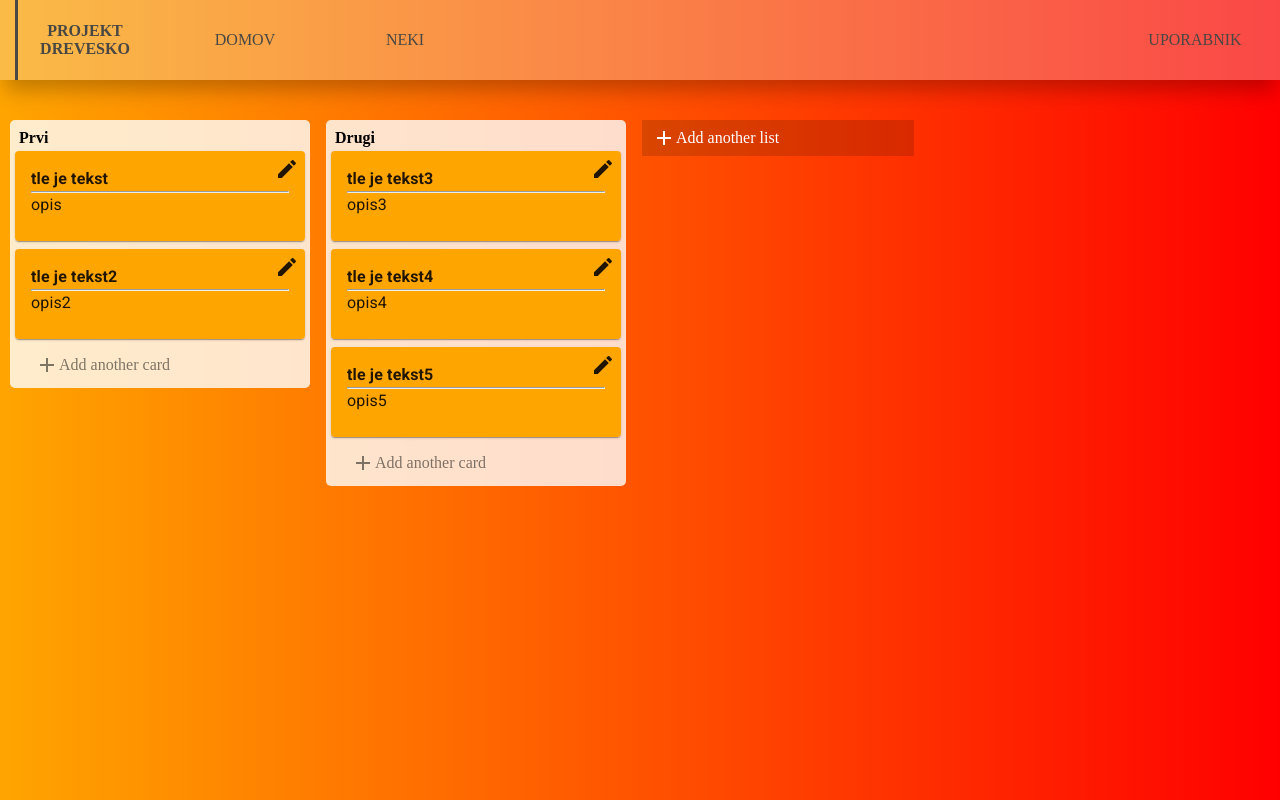
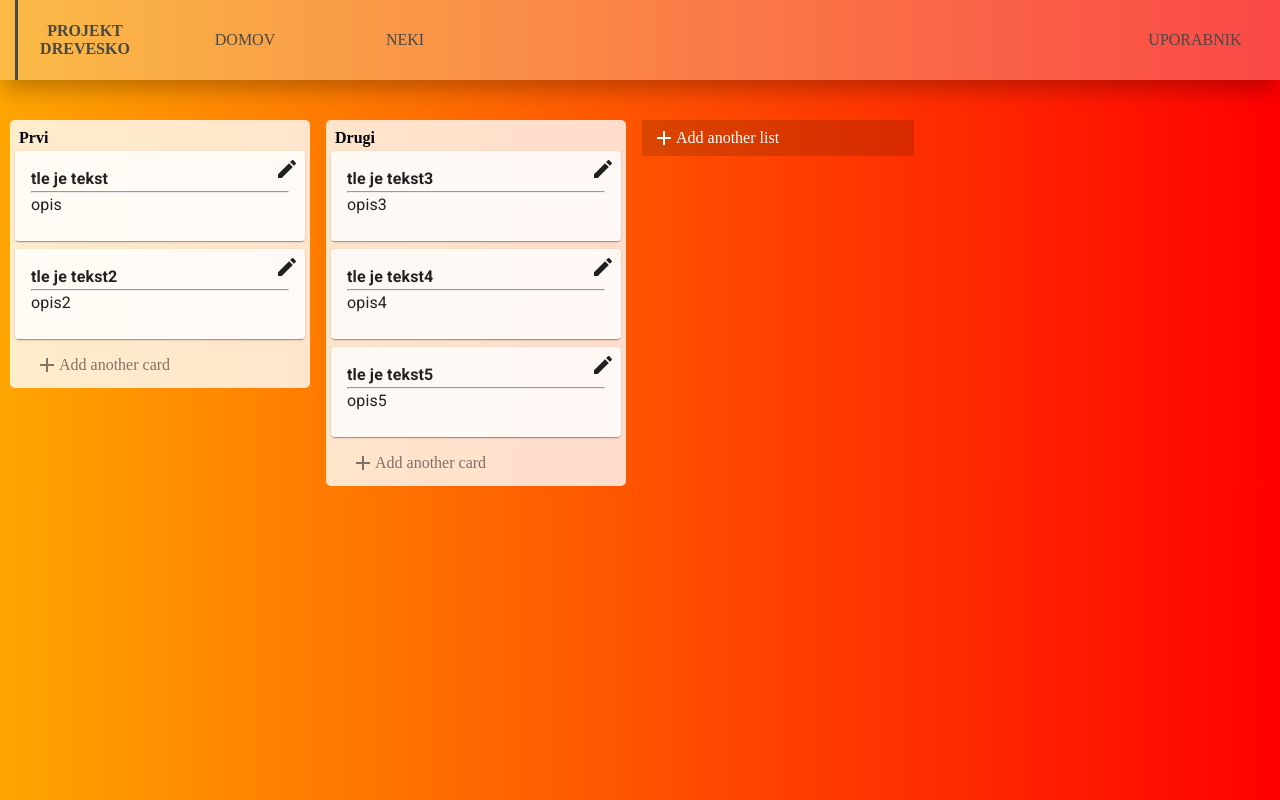
Before and after one commit to pradles/drevesko, a React (Create React App) app in the folder drevesko/: page / in a window 1280 px wide. Built offline with nearby package versions, Linux system fonts and the light colour scheme.

Commit message:
Sm sou z voščenko čez

```diff
--- a/drevesko/src/components/DreveskoCard.js
+++ b/drevesko/src/components/DreveskoCard.js
@@ -30,7 +30,7 @@ const DreveskoCard = ({text_opis, text, cardId, index, listId}) =>{
     <Draggable draggableId={String(cardId)} index={index} >
       {provided =>(
         <CardContainer ref={provided.innerRef} {...provided.draggableProps} {...provided.dragHandleProps}>
-          <Card sx={{ background: 'linear-gradient(to bottom, orange, orange)' }}>
+          <Card sx={{ background: 'rgba(255, 255, 255, 0.8);' }}>
             <CardContent>
               <Typography>
                 <b>{text}</b>
```
